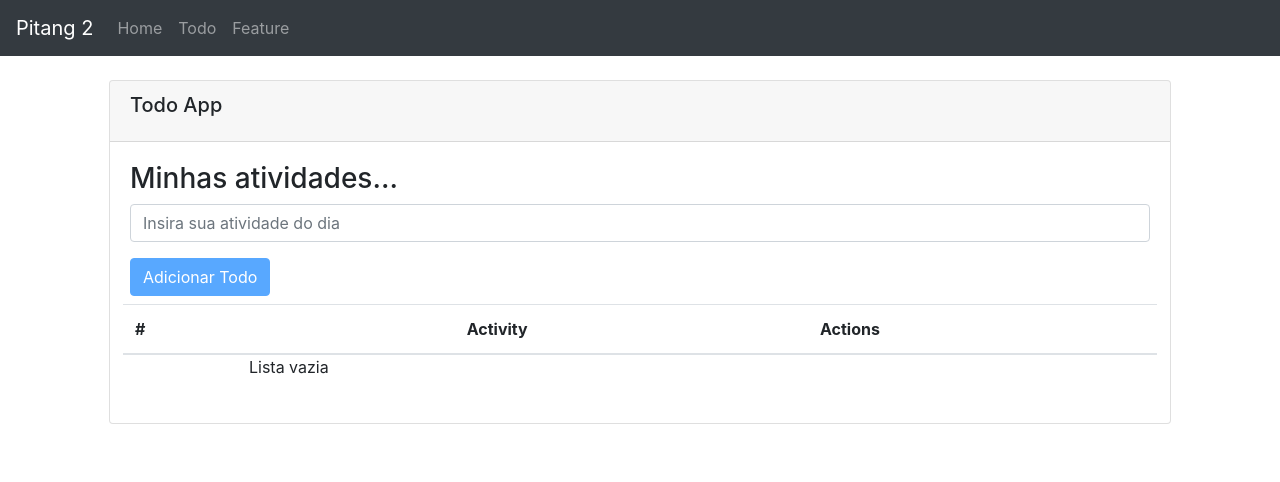
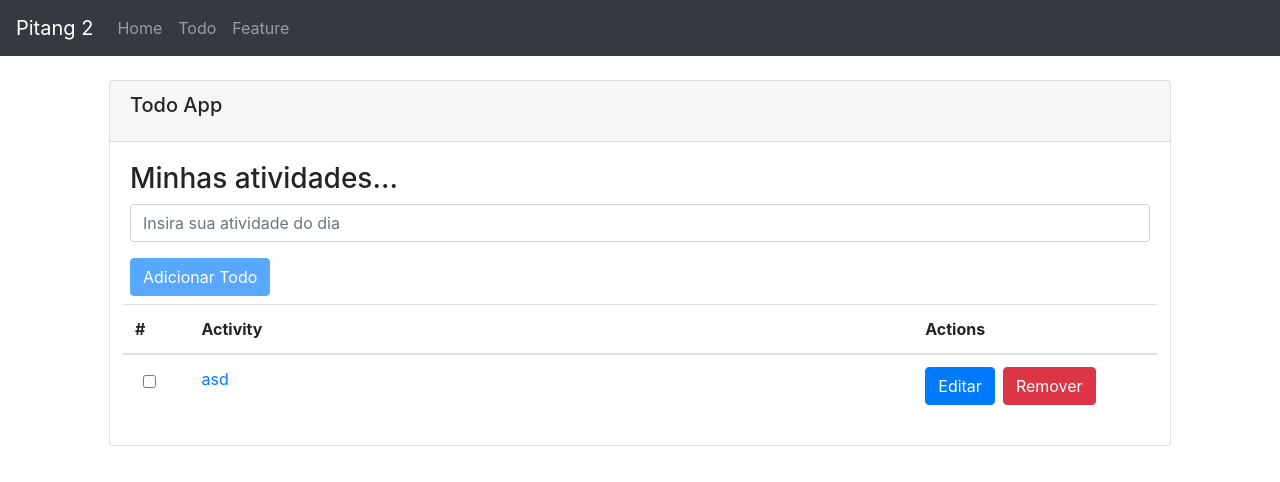
Before and after one commit to MirnaGama/pit-02-atividade-05, a React (Create React App) app in the folder frontend-cra/: page /todo in a window 1280 px wide. Shown: the top 482 px of the page. Built offline with nearby package versions, Linux system fonts and the light colour scheme; data requests are answered from the project's data file.

Commit message:
Added link to todo details

```diff
--- a/frontend-cra/db.json
+++ b/frontend-cra/db.json
@@ -16,5 +16,11 @@
   "profile": {
     "name": "typicode"
   },
-  "todo": []
+  "todo": [
+    {
+      "completed": false,
+      "title": "asd",
+      "id": 1
+    }
+  ]
 }
--- a/frontend-cra/src/components/Todo/TodoList.jsx
+++ b/frontend-cra/src/components/Todo/TodoList.jsx
@@ -2,6 +2,7 @@ import React from 'react';
 import {
   Row, Button, Table,
 } from 'react-bootstrap';
+import { Link } from 'react-router-dom';
 import { toast } from 'react-toastify';
 import axios from '../../utils/api';
 
@@ -118,7 +119,7 @@ const TodoList = ({ todos, setTodos }) => {
                 ) : (
                     // eslint-disable-next-line react/jsx-indent
                     <span className={todo.completed ? 'completed' : ''}>
-                      {todo.title}
+                      <Link to={`todo/${todo.id}`}>{todo.title}</Link>
                     </span>
                     // eslint-disable-next-line indent
                   )}
```
